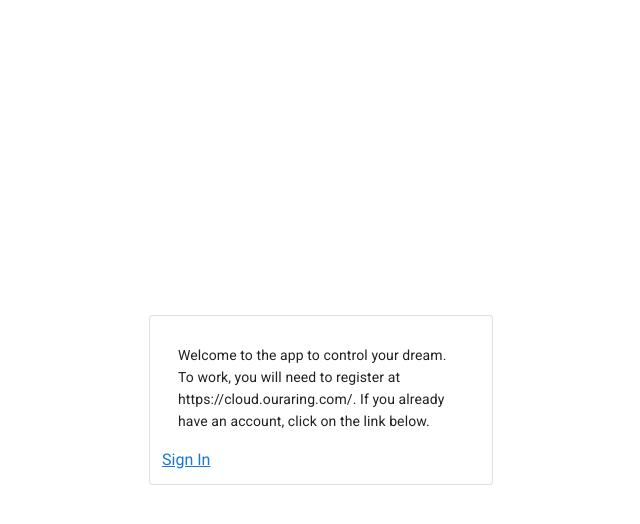
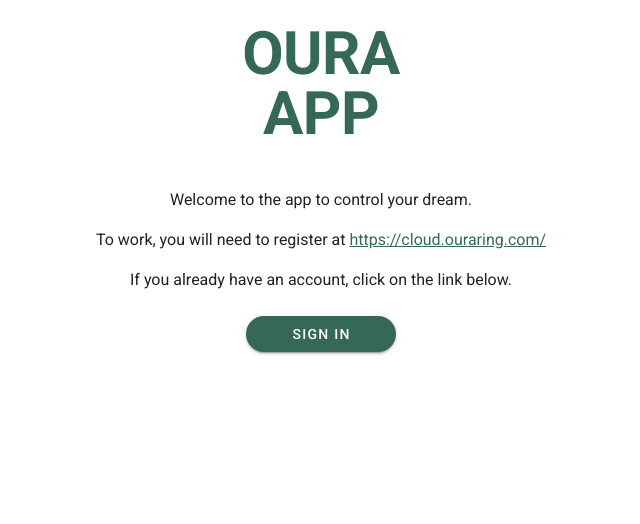
Before and after one commit to mirexdoors/oura, a Vue app: page / in a window 1280 px wide. Shown: the top 524 px of the page, without its empty margins (319-959 px from the left). Built offline with nearby package versions, Linux system fonts and the light colour scheme.

Commit message:
-- app-bar -- nav-bar -- logout -- styles

```diff
--- a/src/App.vue
+++ b/src/App.vue
@@ -1,25 +1,45 @@
 <template>
-  <v-app>
-    <Main v-if="auth" />
-    <Authorization v-else />
+    <v-app class="mx-2">
+        <v-app-bar  v-if="isAuth" app>
+          <v-toolbar-title class="primary--text">OURA APP</v-toolbar-title>
+            <v-row class="d-flex justify-end">
+                <v-app-bar-nav-icon class="primary--text" @click.stop="drawer = !drawer" />
+            </v-row>
+        </v-app-bar>
+        <v-navigation-drawer v-if="isAuth" v-model="drawer" app>
+            <Logout/>
+        </v-navigation-drawer>
+
+        <v-content class="main mx-auto">
+            <v-card-title class="text-center justify-center py-6">
+                <h1 class="font-weight-bold display-3 primary--text">OURA<br> APP</h1>
+            </v-card-title>
+            <Data v-if="isAuth"/>
+            <Authorization v-else/>
+        </v-content>
     </v-app>
 </template>
 
 <script>
+  import Logout from "./components/Logout";
   import Authorization from "./components/Authorization";
-import Main from "./components/main/Main";
+  import Data from "./components/main/Data";
 
   export default {
     name: "App",
     data() {
       return {
-      auth: false
+        auth: false,
+        drawer: false
       };
+    },
+    computed: {
+      isAuth: function(){ return  this.$store.state.Auth.token}
     },
     methods: {
       getTokenInHref() {
         let token;
-      const href = decodeURIComponent(window.location.href);
+        const href = decodeURIComponent(location.href);
         if (href.includes("access_token")) {
           token = href.split("access_token=")[1].split("&")[0];
           sessionStorage.setItem("token", token);
@@ -43,7 +63,8 @@
     },
     components: {
       Authorization,
-    Main
+      Data,
+      Logout
     }
   };
 </script>
--- a/src/components/Authorization.vue
+++ b/src/components/Authorization.vue
@@ -1,12 +1,20 @@
 <template>
-  <v-card class="mx-auto my-auto" max-width="344" outlined>
-    <v-container>
-      <v-card-text>Welcome to the app to control your dream. To work, you will need to register at https://cloud.ouraring.com/. If you already have an account, click on the link below.</v-card-text>
-      <a
-        :href="url"
-      >Sign In</a>
-    </v-container>
-  </v-card>
+    <v-card class="py-5 text-center" flat>
+        <div class="px-4 px-md-0">
+          <p>
+              Welcome to the app to control your dream.
+          </p>
+          <p>
+          To work, you will need to register at <a href="https://cloud.ouraring.com/">https://cloud.ouraring.com/</a>
+          </p>
+          <p>
+              If you already have an account, click on the link below.
+          </p>
+        </div>
+      <v-card-actions>
+        <v-btn min-width="150" rounded color="mx-auto primary" :href="url" dark>Sign In</v-btn>
+      </v-card-actions>
+    </v-card>
 </template>
 
 <script>
@@ -16,8 +24,13 @@
       url: '',
     }
   },
-  mounted(){
-    this.url = `https://cloud.ouraring.com/oauth/authorize?client_id=${this.$store.state.Auth.client_id}&state=XXX&response_type=token`;
+  mounted() {
+    const parameteres = this.$store.state.Auth.parameteres;
+    let url = new URL('https://cloud.ouraring.com/oauth/authorize');
+    for (const parameter in parameteres) {
+      url.searchParams.set(parameter, parameteres[parameter]);
+    }
+    this.url = String(url);
   }
 };
 </script>
--- /dev/null
+++ b/src/components/Logout.vue
@@ -0,0 +1,21 @@
+<template>
+    <div>
+        <v-btn class="text--primary" rounded @click="logout">Logout</v-btn>
+    </div>
+</template>
+
+<script>
+  export default {
+    name: "Logout",
+    methods: {
+      logout: function () {
+        this.$store.commit("saveToken", null);
+         sessionStorage.removeItem('token');
+      }
+    },
+  }
+</script>
+
+<style scoped>
+
+</style>
--- a/src/components/main/Data.vue
+++ b/src/components/main/Data.vue
@@ -70,7 +70,7 @@
     date2: new Date().toISOString().substr(0, 10),
     dateFormatted: vm.formatDate(new Date().toISOString().substr(0, 10)),
     menu1: false,
-    menu2: false
+    menu2: false,
   }),
   computed: {
     infoSleep() {
--- a/src/components/main/Main.vue
+++ /dev/null
@@ -1,47 +0,0 @@
-<template>
-  <v-card class="main" color="basil">
-    <v-card-title class="text-center justify-center py-6">
-      <h1 class="font-weight-bold display-3 basil--text">OURA</h1>
-    </v-card-title>
-
-    <Data />
-  </v-card>
-</template>
-
-<script>
-import Data from "./Data";
-
-export default {
-  data() {
-    return {
-      tab: null,
-      items: [
-        {
-          name: "Sleep",
-          to: "/"
-        },
-        {
-          name: "Activity",
-          to: "activ"
-        }
-      ]
-    };
-  },
-  components: {
-    Data
-  }
-};
-</script>
-
-<style>
-/* Helper classes */
-.basil {
-  background-color: #fffbe6 !important;
-}
-.basil--text {
-  color: #356859 !important;
-}
-.main {
-  height: 100%;
-}
-</style>
--- a/src/plugins/vuetify.js
+++ b/src/plugins/vuetify.js
@@ -4,4 +4,12 @@
 Vue.use(Vuetify);
 
 export default new Vuetify({
+  theme: {
+    themes: {
+      light: {
+        primary: '#356859',
+        secondary: '#fffbe6',
+      }
+    }
+  },
 });
--- a/src/store/modules/auth.js
+++ b/src/store/modules/auth.js
@@ -2,7 +2,14 @@
   state: {
     user: "user",
     token: null,
-    client_id: "RKDF3YTKZSPGAPJO",
+    parameteres: {
+      client_id: 'RKDF3YTKZSPGAPJO',
+      state: 'XXX',
+      response_type: 'token',
+      scope: 'daily',
+      redirect_uri:  location.href
+    },
+
   },
   mutations: {
     saveToken(state, payload) {
```
Also changed, not shown: 1 other file (tests, documents, lock files or other folders). Lines whose indentation alone changed are shown as unchanged.
